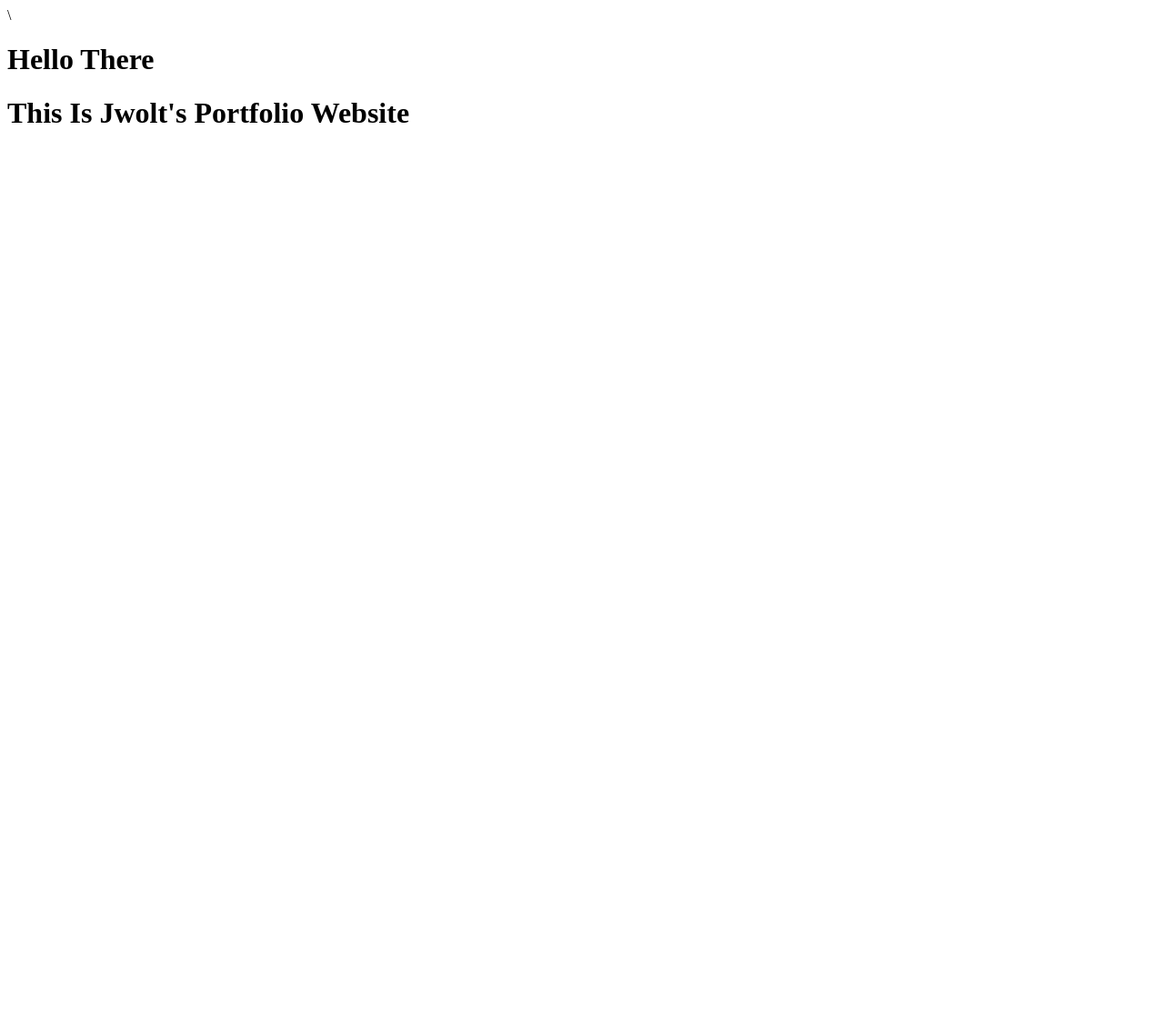
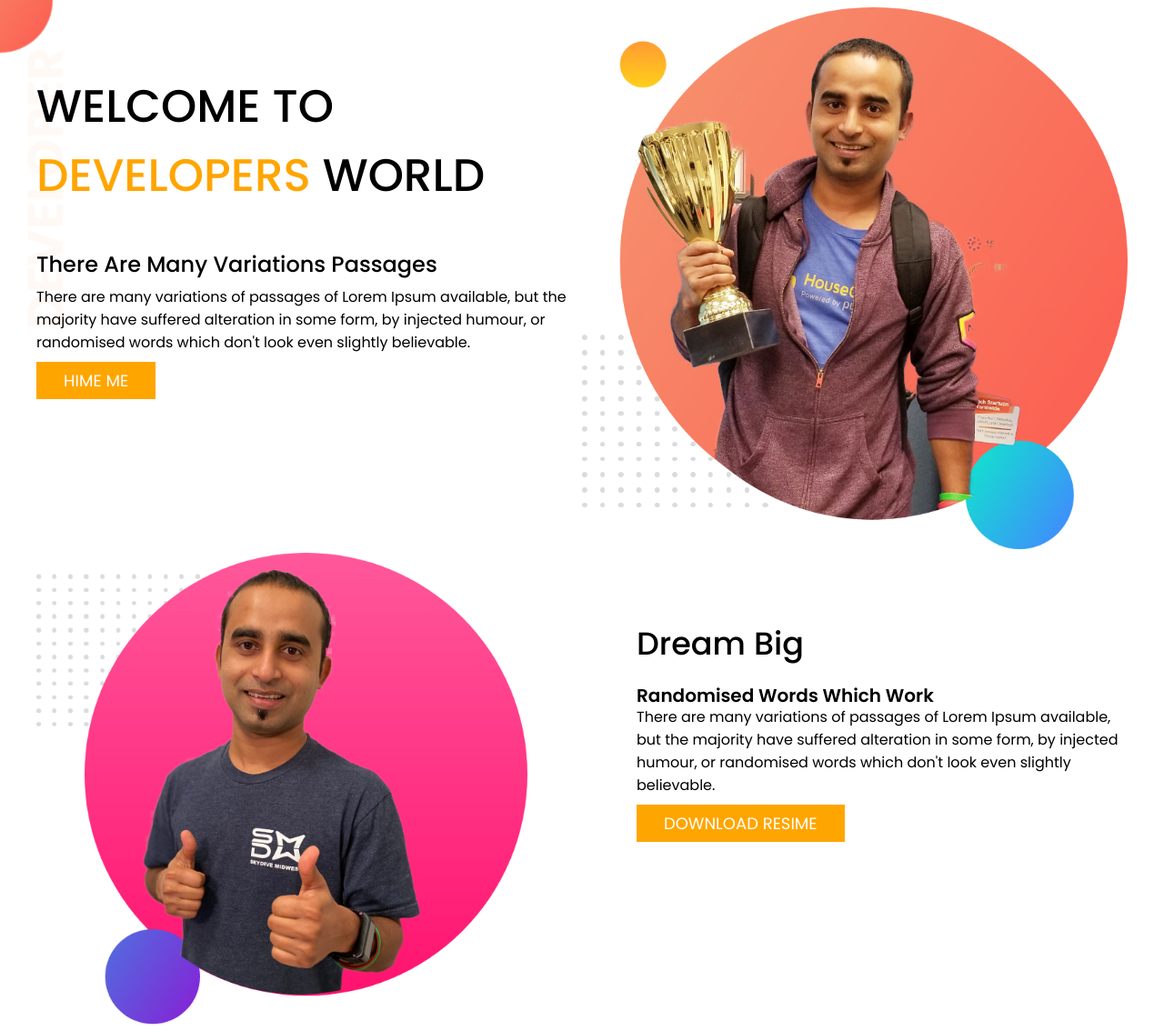
Before and after one commit to junaidbinjaman/First-Project, a plain HTML site: page index.html in a window 1280 px wide. Shown: the whole page at 91% size. Before the commit the page ends 800 px from the top, so only its background shows below. Drawn offline with Linux system fonts and the light colour scheme.

Commit message:
first two section complete portfolio site

```diff
--- a/index.html
+++ b/index.html
@@ -3,7 +3,7 @@
 
 <head>
     <meta charset="UTF-8">
-    <meta name="viewport" content="width=device-width, initial-scale=1.0">\
+    <meta name="viewport" content="width=device-width, initial-scale=1.0">
     <meta name="description" content="This is the first Project for Complete Web Development">
     <!--CSS link-->
     <link rel="stylesheet" href="style.css">
@@ -15,8 +15,31 @@
 </head>
 
 <body>
-    <h1>Hello There</h1>
-    <h1>This Is Jwolt's Portfolio Website</h1>
+    <section class="hero-area">
+        <div class="left-content">
+            <h1 class="hero-h1">welcome to</h1>
+            <h1 class="hero-h1sd">
+                <spam class="hero-h1s">developers</spam> world
+            </h1>
+            <h4 class="hero-h4">There are many variations passages</h4>
+            <p class="hero-p">There are many variations of passages of Lorem Ipsum available, but the majority have suffered alteration in some form, by injected humour, or randomised words which don't look even slightly believable.</p>
+            <a class="hero-btn" target="_blank" href="https://www.google.com/">hime me</a>
+        </div>
+        <div class="right-content">
+            <img class="hero-img" src="img/developer-portfolio/jhankar.png" alt="Jhankar">
+        </div>
+    </section>
+    <section class="dream-area">
+        <div class="dleft-content">
+            <img class="gream-img" src="img/developer-portfolio/jhankar2.png" alt="jhanker2">
+        </div>
+        <div class="dright-content">
+            <h1 class="d-h1">dream big</h1>
+            <h4 class="d-h4">randomised words which work</h4>
+            <p class="d-p">There are many variations of passages of Lorem Ipsum available, but the majority have suffered alteration in some form, by injected humour, or randomised words which don't look even slightly believable.</p>
+            <a class="hero-btn" target="_blank" href="https://www.google.com/">download resime</a>
+        </div>
+    </section>
 </body>
 
 </html>
--- a/style.css
+++ b/style.css
@@ -0,0 +1,113 @@
+body {
+    font-family: Poppins;
+    width: 1200px;
+    display: block;
+    margin-left: auto;
+    margin-right: auto;
+    background-image: url(img/developer-portfolio/top-banner.png);
+    background-repeat: no-repeat;
+}
+
+.hero-area {
+    height: 500px;
+}
+
+
+/*Hero area left side content style*/
+
+.left-content {
+    width: 50%;
+    float: left;
+    margin-top: 30px;
+}
+
+.hero-h1 {
+    font-size: 50px;
+    font-weight: 500;
+    text-transform: uppercase;
+}
+
+.hero-h1sd {
+    font-size: 50px;
+    font-weight: 500;
+    text-transform: uppercase;
+    margin-top: -40px;
+}
+
+.hero-h1s {
+    color: orange;
+}
+
+.hero-h4 {
+    font-size: 24px;
+    font-weight: 500;
+    text-transform: capitalize;
+    margin-bottom: -10px;
+}
+
+.hero-btn {
+    padding: 8px 30px;
+    text-transform: uppercase;
+    background: orange;
+    color: white;
+    font-family: 'Poppins';
+    border: 0px;
+    font-size: 18px;
+    cursor: pointer;
+    text-decoration: none;
+    transition: 0.5s;
+}
+
+.hero-btn:hover {
+    background: black;
+}
+
+
+/*Hero area right side content style*/
+
+.right-content {
+    float: right;
+    width: 50%;
+}
+
+.hero-img {
+    width: 100%;
+    overflow: hidden;
+}
+
+
+/*Dream area style*/
+
+.dream-area {
+    height: 500px;
+    margin-top: 100px;
+}
+
+.dleft-content {
+    width: 45%;
+    float: left;
+}
+
+.gream-img {
+    width: 100%;
+}
+
+.dright-content {
+    width: 45%;
+    float: right;
+}
+
+.d-h1 {
+    text-transform: capitalize;
+    font-size: 35px;
+    font-weight: 500;
+    margin-top: 70px;
+    margin-bottom: -10px;
+}
+
+.d-h4 {
+    text-transform: capitalize;
+    font-size: 20px;
+    font-weight: 600;
+    margin-bottom: -20px;
+}
```
